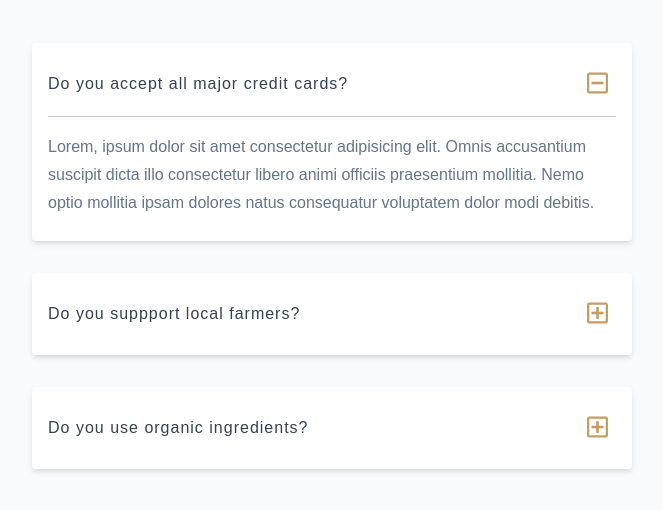
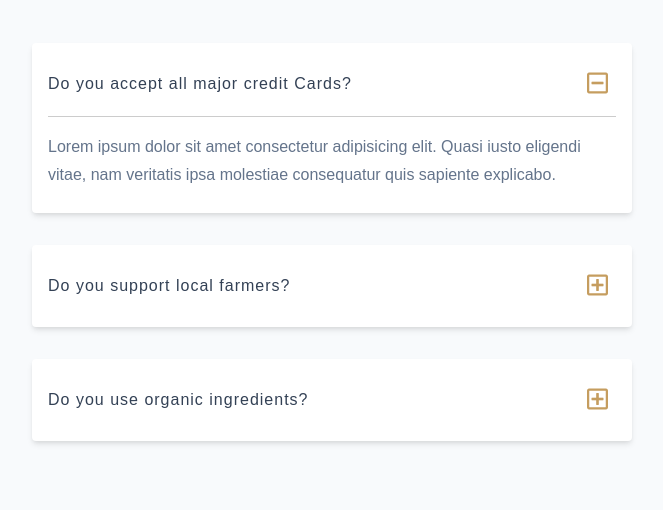
Before and after one commit to yashgada/html-css-mini-projects, a plain HTML site: page 08-questions/starter/index.html in a window 1280 px wide. Both pictures are taken after a click on the button 905 px from the left and 299 px from the top of the page. Shown: the part 216-726 px from the top of the page, without its empty margins (308-971 px from the left). Drawn offline with Linux system fonts and the light colour scheme.

Commit message:
Done with Questions

```diff
--- a/08-questions/starter/index.html
+++ b/08-questions/starter/index.html
@@ -19,14 +19,13 @@
     <section class="questions">
       <!-- title -->
       <h2 class="title">general questions</h2>
-      <!-- questions -->
       <div class="section-center">
         <!-- single question -->
         <article class="question">
           <!-- question title -->
           <div class="question-title">
-            <p>Do you accept all major credit cards?</p>
-            <button type="button" class="question-btn">
+            <p>Do you accept all major credit Cards?</p>
+            <button class="question-btn" type="button">
               <span class="plus-icon">
                 <i class="far fa-plus-square"></i>
               </span>
@@ -35,15 +34,9 @@
               </span>
             </button>
           </div>
-
           <!-- question text -->
           <div class="question-text">
-            <p>
-              Lorem, ipsum dolor sit amet consectetur adipisicing elit. Omnis
-              accusantium suscipit dicta illo consectetur libero animi officiis
-              praesentium mollitia. Nemo optio mollitia ipsam dolores natus
-              consequatur voluptatem dolor modi debitis.
-            </p>
+            <p>Lorem ipsum dolor sit amet consectetur adipisicing elit. Quasi iusto eligendi vitae, nam veritatis ipsa molestiae consequatur quis sapiente explicabo.</p>
           </div>
         </article>
         <!-- end of single question -->
@@ -51,8 +44,8 @@
         <article class="question">
           <!-- question title -->
           <div class="question-title">
-            <p>Do you suppport local farmers?</p>
-            <button type="button" class="question-btn">
+            <p>Do you support local farmers?</p>
+            <button class="question-btn" type="button">
               <span class="plus-icon">
                 <i class="far fa-plus-square"></i>
               </span>
@@ -61,15 +54,10 @@
               </span>
             </button>
           </div>
-
           <!-- question text -->
           <div class="question-text">
-            <p>
-              Lorem, ipsum dolor sit amet consectetur adipisicing elit. Omnis
-              accusantium suscipit dicta illo consectetur libero animi officiis
-              praesentium mollitia. Nemo optio mollitia ipsam dolores natus
-              consequatur voluptatem dolor modi debitis.
-            </p>
+            <p>Lorem ipsum dolor sit amet consectetur adipisicing elit. Quasi iusto eligendi vitae, nam veritatis ipsa molestiae
+              consequatur quis sapiente explicabo.</p>
           </div>
         </article>
         <!-- end of single question -->
@@ -78,7 +66,7 @@
           <!-- question title -->
           <div class="question-title">
             <p>Do you use organic ingredients?</p>
-            <button type="button" class="question-btn">
+            <button class="question-btn" type="button">
               <span class="plus-icon">
                 <i class="far fa-plus-square"></i>
               </span>
@@ -87,19 +75,15 @@
               </span>
             </button>
           </div>
-
           <!-- question text -->
           <div class="question-text">
-            <p>
-              Lorem, ipsum dolor sit amet consectetur adipisicing elit. Omnis
-              accusantium suscipit dicta illo consectetur libero animi officiis
-              praesentium mollitia. Nemo optio mollitia ipsam dolores natus
-              consequatur voluptatem dolor modi debitis.
-            </p>
+            <p>Lorem ipsum dolor sit amet consectetur adipisicing elit. Quasi iusto eligendi vitae, nam veritatis ipsa molestiae
+              consequatur quis sapiente explicabo.</p>
           </div>
         </article>
         <!-- end of single question -->
       </div>
+      <!-- end of title -->
     </section>
     <script src="./app.js"></script>
   </body>
--- a/08-questions/starter/main.css
+++ b/08-questions/starter/main.css
@@ -1,3 +1,5 @@
+@import url('https://fonts.googleapis.com/css2?family=Great+Vibes&display=swap');
+@import url('https://fonts.googleapis.com/css2?family=Roboto:wght@400;500;600&family=Montserrat&display=swap');
 *,
 ::after,
 ::before {
@@ -5,7 +7,6 @@
 }
 /* fonts */
 
-@import url('https://fonts.googleapis.com/css2?family=Roboto:wght@400;500;600&family=Montserrat&display=swap');
 html {
   font-size: 100%;
 } /*16px*/
@@ -260,40 +261,37 @@ Questions
 ===============
 */
 /* gold color in css vars */
-
-.questions {
+.questions{
   margin-top: 10rem;
 }
-.questions .title {
+.questions .title{
   color: var(--gold);
-  font-family: 'Great Vibes', cursive;
+  font-family: 'Great Vibes',cursive;
 }
-.section-center {
+.section-center{
   width: 90vw;
   margin: 0 auto;
   max-width: var(--fixed-width);
   margin-top: 3rem;
 }
-
-.question {
+.question{
   background: var(--white);
   border-radius: var(--borderRadius);
   box-shadow: var(--shadow-2);
   padding: 1.5rem 1rem;
   margin-bottom: 2rem;
 }
-.question-title {
+.question-title{
   display: flex;
   justify-content: space-between;
   align-items: center;
 }
-.question-title p {
+.question-title p{
   margin: 0;
   letter-spacing: var(--letterSpacing);
   color: var(--grey-700);
 }
-
-.question-btn {
+.question-btn{
   font-size: 1.5rem;
   background: transparent;
   border-color: transparent;
@@ -301,36 +299,32 @@ Questions
   color: var(--gold);
   transition: var(--transition);
 }
-.question-btn:hover {
+.question-btn:hover{
   transform: rotate(90deg);
 }
-
-.question-text {
+.question-text{
   padding-top: 1rem;
   margin-top: 1rem;
   border-top: 1px solid rgba(0, 0, 0, 0.2);
 }
-
-.question-text p {
+.question-text p{
   margin: 0;
   color: var(--grey-500);
 }
 
 /* hide text */
-.question-text {
+.question-text{
   display: none;
 }
-.minus-icon {
+.minus-icon{
   display: none;
 }
-
-.show-text .question-text {
+.show-text .question-text{
   display: block;
 }
-
-.show-text .minus-icon {
+.show-text .minus-icon{
   display: inline;
 }
-.show-text .plus-icon {
+.show-text .plus-icon{
   display: none;
 }
```
